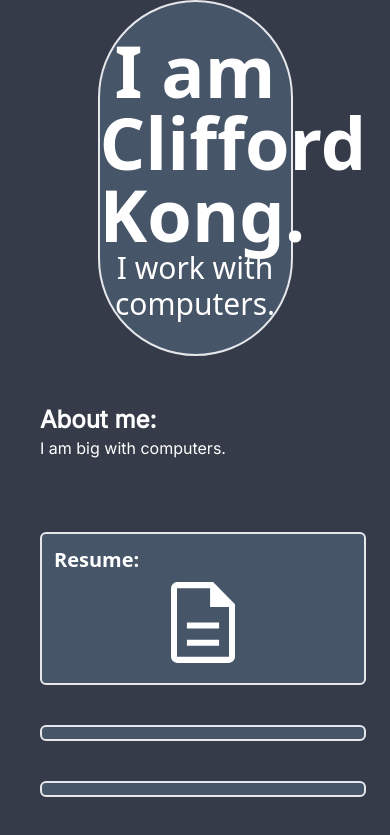
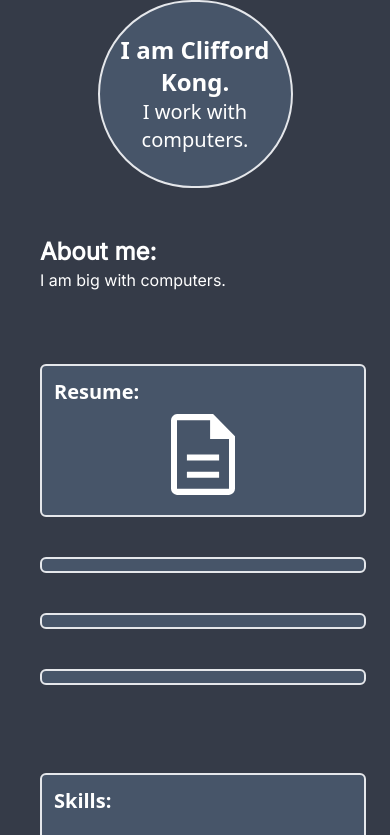
Before and after one commit to cliff41/new-portfolio, a website: page index.html in a window 390 px wide. Shown: the top 835 px of the page. Drawn offline with Linux system fonts and the light colour scheme.

Commit message:
testing font size again

```diff
--- a/index.html
+++ b/index.html
@@ -33,13 +33,14 @@
             bg-slate-600-->
         <div id="heading-text">
             <h1 class="
-            text-7xl
+            text-2xl
+            lg:text-7xl
              font-bold
               font-sans
                text-center">
                I am Clifford Kong.
             </h1>
-                <p class="font-sans text-center text-3xl">I work with computers.</p>
+                <p class="font-sans text-center text-xl lg:text-3xl">I work with computers.</p>
         </div>
         </div>
     <br>
```
Also changed, not shown: dist/output.css.
